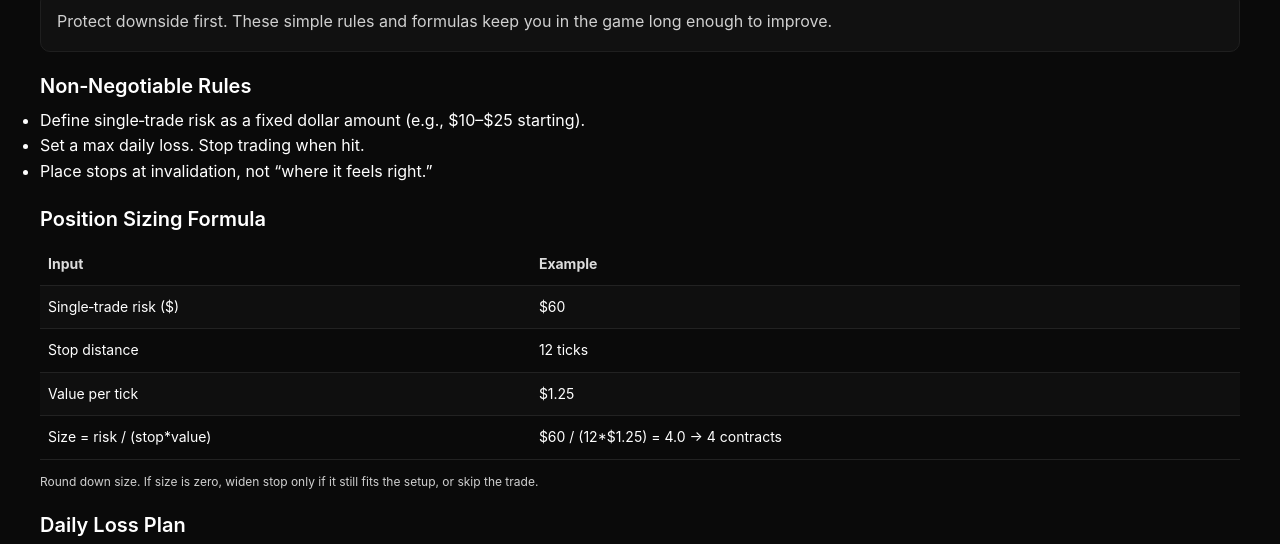
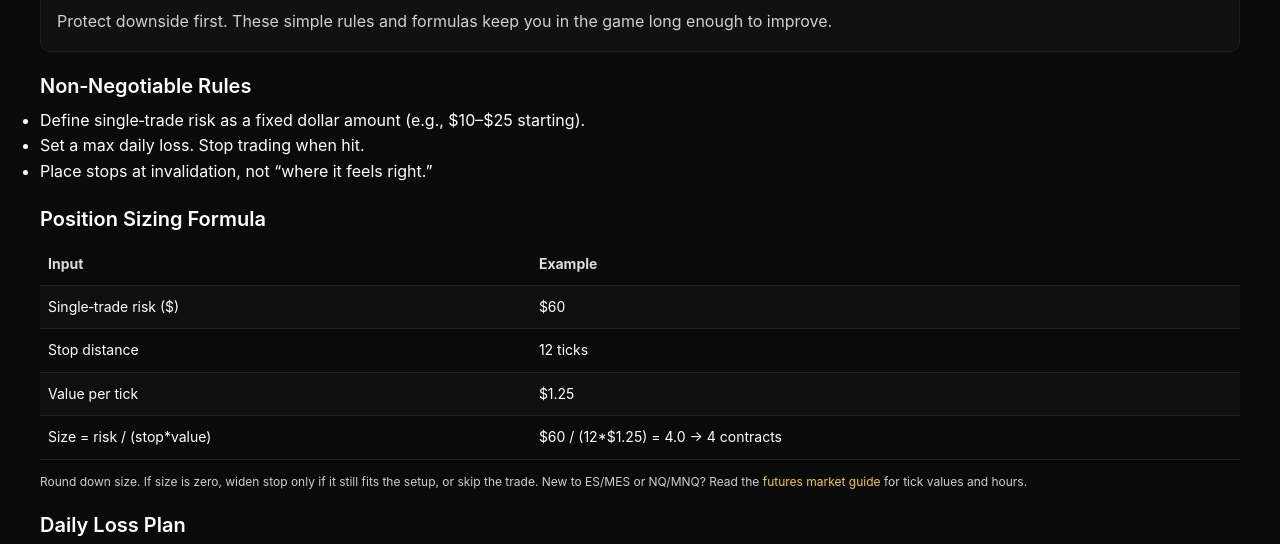
Before and after one commit to Juselli/Jusell-Trading-Academy, a plain HTML site: page risk-management-basics.html in a window 1280 px wide. Shown: the part 211-755 px from the top of the page. Drawn offline with Linux system fonts and the light colour scheme.

Commit message:
Internal linking: reference Futures Market guide from risk, review template, and drills

```diff
--- a/risk-management-basics.html
+++ b/risk-management-basics.html
@@ -75,7 +75,7 @@
 				<tr><td>Size = risk / (stop*value)</td><td>$60 / (12*$1.25) = 4.0 → 4 contracts</td></tr>
 			</tbody>
 		</table>
-		<p class="note">Round down size. If size is zero, widen stop only if it still fits the setup, or skip the trade.</p>
+		<p class="note">Round down size. If size is zero, widen stop only if it still fits the setup, or skip the trade. New to ES/MES or NQ/MNQ? Read the <a href="futures-market.html">futures market guide</a> for tick values and hours.</p>
 
 		<h2>Daily Loss Plan</h2>
 		<ul>
```
Also changed, not shown: execution-drills.html (+1 -1 lines), market-review-week-in-futures.html (+1 -0 lines).
